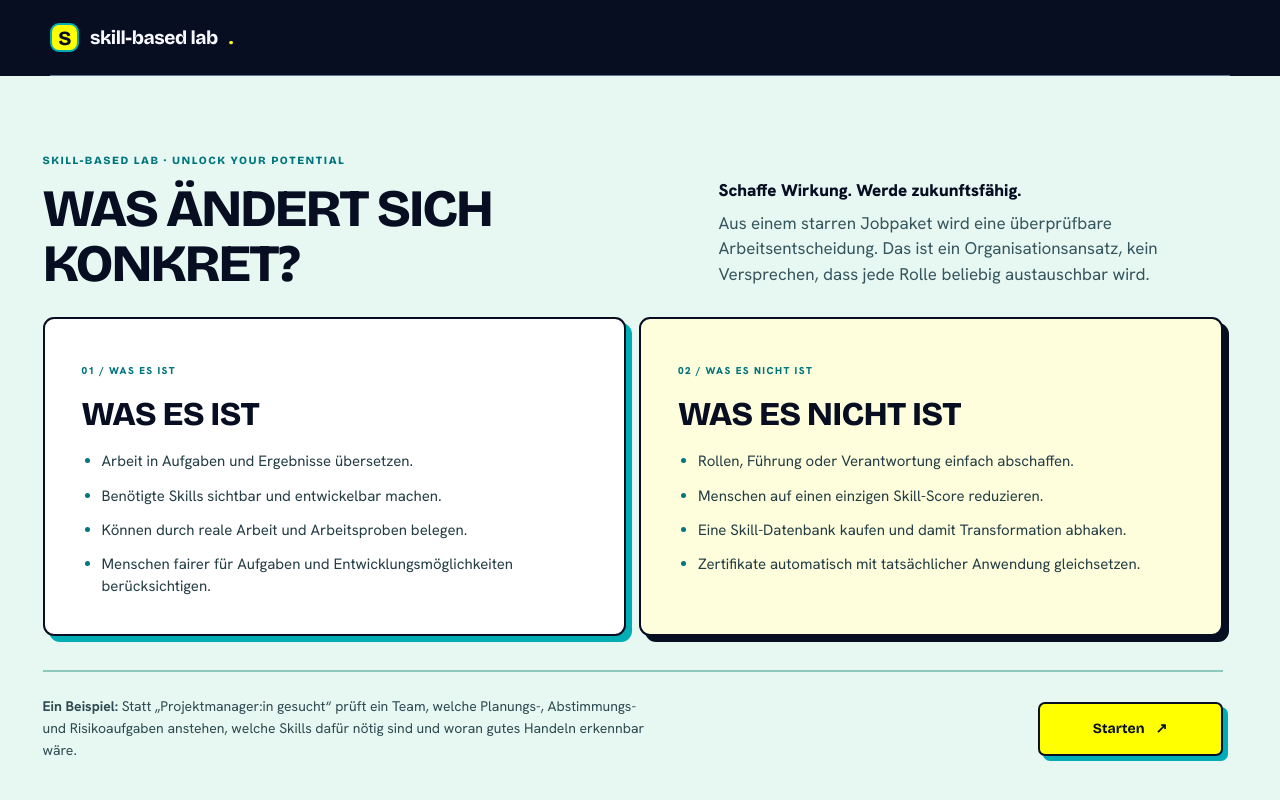
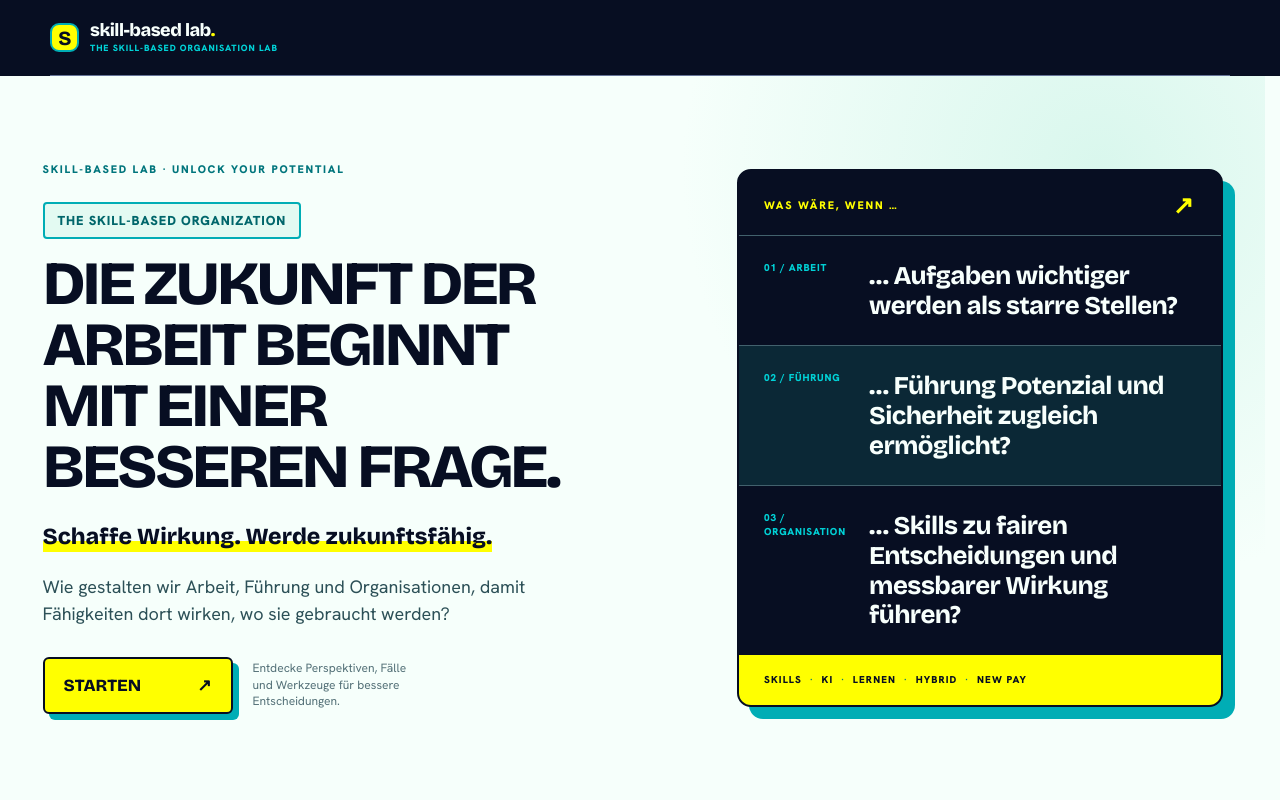
Before and after one commit to aidadulic-ship-it/The-Skillbased-Organisation-Lab, a plain HTML site: page index.html in a window 1280 px wide. Drawn offline with Linux system fonts and the light colour scheme.

Commit message:
Add files via upload

```diff
--- a/decision-studio-library.css
+++ b/decision-studio-library.css
@@ -382,3 +382,36 @@
 /* The navigation appears with the lab and leaves the learning content unobscured. */
 body.rail-open #main{margin-left:178px}
 @media(max-width:700px){body.rail-open #main{margin-left:0;height:calc(100dvh - 66px - 66px)}body.rail-open .icon-rail{top:auto;bottom:0;right:0;width:100%;height:66px;flex-direction:row;justify-content:flex-start;overflow-x:auto;overflow-y:hidden;box-shadow:none;scrollbar-width:thin}body.rail-open .icon-rail button,body.rail-open .icon-rail button.rail-secondary{flex:0 0 70px;flex-direction:column;justify-content:center;text-align:center;width:70px;min-width:70px;min-height:55px;gap:3px;padding:4px 2px;font-size:10px}body.rail-open .icon-rail .rail-divider{display:none}}
+
+/* Opening: one strong invitation before the research and decision work begins. */
+#view-welcome{background:#f6fffb}
+.welcome-stage{min-height:100%;display:grid;align-items:center;padding:clamp(38px,4vw,68px) 0;background:radial-gradient(circle at 87% 13%,#d9f7ed 0,transparent 33%),#f6fffb;color:#070e22}
+.welcome-grid{display:grid;grid-template-columns:minmax(0,1.12fr) minmax(330px,.88fr);gap:clamp(38px,6vw,104px);align-items:center}
+.welcome-copy{max-width:750px}
+.welcome-overline{color:#00757c;font:850 11px/1.4 "Hanken Grotesk",sans-serif;letter-spacing:.16em;text-transform:uppercase}
+.welcome-topic{display:inline-block;margin:24px 0 15px;padding:9px 13px;border:2px solid #00adb5;border-radius:4px;background:#e3faf2;color:#00666b;font:850 13px/1.2 "Hanken Grotesk",sans-serif;letter-spacing:.07em;text-transform:uppercase}
+.welcome-copy h1{color:#070e22;font:850 clamp(48px,4.8vw,68px)/.99 "Bricolage Grotesque",sans-serif;letter-spacing:-.055em;text-transform:uppercase;text-wrap:balance;max-width:17ch;margin:0 0 25px}
+.welcome-promise{display:inline-block;background:linear-gradient(transparent 61%,#ffff00 61%);color:#070e22;font:850 clamp(19px,1.8vw,25px)/1.25 "Bricolage Grotesque",sans-serif;margin:0 0 21px}
+.welcome-lead{max-width:48ch;color:#2c5057;font-size:18px;line-height:1.5;margin:0 0 30px}
+.welcome-actions{display:flex;flex-wrap:wrap;align-items:center;gap:20px}
+.welcome-start{display:inline-flex;align-items:center;justify-content:space-between;gap:26px;min-width:190px;min-height:57px;padding:12px 19px;border:2px solid #070e22;border-radius:6px;background:#ffff00;color:#070e22;box-shadow:6px 6px 0 #00adb5;font:850 17px/1 "Bricolage Grotesque",sans-serif;text-transform:uppercase;cursor:pointer}
+.welcome-start:hover{background:#eafa00;box-shadow:3px 3px 0 #00adb5}
+.welcome-start:focus-visible{outline:3px solid #00666b;outline-offset:5px}
+.welcome-actions>span{max-width:24ch;color:#537077;font-size:12px;line-height:1.4}
+.welcome-board{position:relative;border:2px solid #070e22;border-radius:14px;background:#070e22;color:#f7fffc;box-shadow:12px 12px 0 #00adb5;overflow:hidden}
+.welcome-board-top{display:flex;justify-content:space-between;align-items:center;gap:16px;padding:22px 25px 17px;color:#ffff00;font:850 11px/1.2 "Hanken Grotesk",sans-serif;letter-spacing:.16em}
+.welcome-board-top span:last-child{font-size:25px;line-height:1}
+.welcome-board-row{display:grid;grid-template-columns:88px minmax(0,1fr);gap:17px;align-items:start;padding:25px;border-top:1px solid #42616d}
+.welcome-board-row span{color:#00d2d7;font:850 10px/1.4 "Hanken Grotesk",sans-serif;letter-spacing:.08em}
+.welcome-board-row strong{max-width:25ch;color:#f7fffc;font:750 clamp(20px,2vw,28px)/1.16 "Bricolage Grotesque",sans-serif;letter-spacing:-.025em}
+.welcome-board-row:nth-of-type(3){background:#0b2836}
+.welcome-board-foot{padding:18px 25px;background:#ffff00;color:#070e22;font:850 10px/1.4 "Hanken Grotesk",sans-serif;letter-spacing:.11em}
+.welcome-board-foot b{color:#00757c;padding:0 4px}
+@media(max-width:1050px){.welcome-grid{grid-template-columns:1fr}.welcome-copy h1{max-width:18ch}.welcome-board{max-width:760px}}
+@media(max-width:700px){.welcome-stage{padding:43px 0 62px}.welcome-grid{gap:39px}.welcome-topic{margin:18px 0 14px;font-size:11px}.welcome-copy h1{font-size:clamp(43px,10vw,62px);max-width:17ch}.welcome-lead{font-size:16px}.welcome-actions{align-items:flex-start;gap:16px}.welcome-actions>span{align-self:center}.welcome-board{box-shadow:6px 6px 0 #00adb5}.welcome-board-top{padding:17px 18px 12px}.welcome-board-row{grid-template-columns:1fr;gap:8px;padding:18px}.welcome-board-row strong{font-size:21px}.welcome-board-foot{padding:15px 18px}}
+
+.brand-lockup{display:flex;flex-direction:column;align-items:flex-start;gap:4px;white-space:nowrap}
+.brand-lockup strong{color:#f7fffc;font:800 18px/1 "Bricolage Grotesque",sans-serif;letter-spacing:-.03em}
+.brand-lockup small{color:#00d2d7;font:850 9px/1.15 "Hanken Grotesk",sans-serif;letter-spacing:.1em;text-transform:uppercase}
+.brand-lockup .brand-dot{color:#ffff00}
+@media(max-width:700px){.brand-lockup strong{font-size:15px}.brand-lockup small{font-size:8px;letter-spacing:.04em}.brandmark{flex:none}}
--- a/index.html
+++ b/index.html
@@ -3,9 +3,9 @@
 <head>
   <meta charset="utf-8">
   <meta name="viewport" content="width=device-width, initial-scale=1">
-  <meta name="description" content="Was ist eine Skill-Based Organization? Skill-Based Lab erklärt den Ansatz und verbindet Skills, KI, Führung und die Zukunft der Arbeit mit interaktiven Entscheidungsfällen.">
+  <meta name="description" content="Skill-Based Lab: Entdecke, wie Arbeit, Führung und Organisationen zukunftsfähig werden. The Skill-Based Organization – mit Perspektiven, Fällen und Werkzeugen für Entscheidungen.">
   <meta name="theme-color" content="#070e22">
-  <title>Was ist eine Skill-Based Organization? | Skill-Based Lab</title>
+  <title>The Skill-Based Organization | Skill-Based Lab</title>
   <style>
     :root{--canvas:#f8faff;--cobalt:#3157e8;--night:#111b25;--deep:#192a37;--forest:#284356;--paper:#f3f1eb;--white:#fffdf7;--line:#cbd0d0;--muted:#56636b;--lime:#e6fa76;--orange:#f48b70;--aqua:#9adbd7;--red:#a64c36}
     *{box-sizing:border-box}
@@ -438,7 +438,7 @@
   <a class="skip" href="#main">Zum Inhalt springen</a>
   <div class="dark">
     <header class="container head">
-      <a class="brand" href="#main" aria-label="Skill-Based Lab, zum Anfang"><span class="brandmark" aria-hidden="true">S</span>skill-based lab<span style="color:var(--lime)">.</span></a>
+      <a class="brand" href="#main" aria-label="The Skill-Based Organisation Lab, zum Anfang"><span class="brandmark" aria-hidden="true">S</span><span class="brand-lockup"><strong>skill-based lab<span class="brand-dot">.</span></strong><small>The Skill-Based Organisation Lab</small></span></a>
       <button type="button" class="rail-toggle" id="rail-toggle" aria-expanded="false" aria-controls="area-navigation" hidden><span class="rail-toggle-mark" aria-hidden="true"><i></i><i></i><i></i></span><span class="rail-toggle-label">Menü</span></button>
     </header>
   </div>
@@ -466,6 +466,27 @@
   <span id="view-announcement" class="sr-only" role="status" aria-live="polite"></span>
   <main id="main">
   <div class="view" data-view="welcome" id="view-welcome">
+    <section class="welcome-stage" aria-labelledby="welcome-title">
+      <div class="container welcome-grid">
+        <div class="welcome-copy">
+          <div class="welcome-overline">Skill-Based Lab · Unlock your potential</div>
+          <p class="welcome-topic">The Skill-Based Organization</p>
+          <h1 id="welcome-title">Die Zukunft der Arbeit beginnt mit einer besseren Frage.</h1>
+          <p class="welcome-promise">Schaffe Wirkung. Werde zukunftsfähig.</p>
+          <p class="welcome-lead">Wie gestalten wir Arbeit, Führung und Organisationen, damit Fähigkeiten dort wirken, wo sie gebraucht werden?</p>
+          <div class="welcome-actions"><button type="button" class="welcome-start" id="enter-lab">Starten <span aria-hidden="true">↗</span></button><span>Entdecke Perspektiven, Fälle und Werkzeuge für bessere Entscheidungen.</span></div>
+        </div>
+        <div class="welcome-board" aria-label="Drei Fragen zur Zukunft von Arbeit, Führung und Organisation">
+          <div class="welcome-board-top"><span>WAS WÄRE, WENN …</span><span aria-hidden="true">↗</span></div>
+          <div class="welcome-board-row"><span>01 / ARBEIT</span><strong>… Aufgaben wichtiger werden als starre Stellen?</strong></div>
+          <div class="welcome-board-row"><span>02 / FÜHRUNG</span><strong>… Führung Potenzial und Sicherheit zugleich ermöglicht?</strong></div>
+          <div class="welcome-board-row"><span>03 / ORGANISATION</span><strong>… Skills zu fairen Entscheidungen und messbarer Wirkung führen?</strong></div>
+          <div class="welcome-board-foot">SKILLS <b>·</b> KI <b>·</b> LERNEN <b>·</b> HYBRID <b>·</b> NEW PAY</div>
+        </div>
+      </div>
+    </section>
+  </div>
+  <div class="view" data-view="start" id="view-start" hidden>
     <section class="sbo-explainer" id="sbo-explainer" aria-labelledby="sbo-explainer-title">
       <div class="container">
         <div class="sbo-explainer-head"><div class="eyebrow green">Skill-Based Lab · Unlock your potential</div><h2 id="sbo-explainer-title">Was ändert sich konkret?</h2><p><strong>Schaffe Wirkung. Werde zukunftsfähig.</strong><br>Aus einem starren Jobpaket wird eine überprüfbare Arbeitsentscheidung. Das ist ein Organisationsansatz, kein Versprechen, dass jede Rolle beliebig austauschbar wird.</p></div>
@@ -473,11 +494,9 @@
           <div class="sbo-definition-card is"><span>01 / WAS ES IST</span><h3>Was es ist</h3><ul><li>Arbeit in Aufgaben und Ergebnisse übersetzen.</li><li>Benötigte Skills sichtbar und entwickelbar machen.</li><li>Können durch reale Arbeit und Arbeitsproben belegen.</li><li>Menschen fairer für Aufgaben und Entwicklungsmöglichkeiten berücksichtigen.</li></ul></div>
           <div class="sbo-definition-card is-not"><span>02 / WAS ES NICHT IST</span><h3>Was es nicht ist</h3><ul><li>Rollen, Führung oder Verantwortung einfach abschaffen.</li><li>Menschen auf einen einzigen Skill-Score reduzieren.</li><li>Eine Skill-Datenbank kaufen und damit Transformation abhaken.</li><li>Zertifikate automatisch mit tatsächlicher Anwendung gleichsetzen.</li></ul></div>
         </div>
-        <div class="sbo-explainer-next"><p><strong>Ein Beispiel:</strong> Statt „Projektmanager:in gesucht“ prüft ein Team, welche Planungs-, Abstimmungs- und Risikoaufgaben anstehen, welche Skills dafür nötig sind und woran gutes Handeln erkennbar wäre.</p><button type="button" class="button acid enter-lab" id="enter-lab">Starten <span aria-hidden="true">↗</span></button></div>
+        <div class="sbo-explainer-next"><p><strong>Ein Beispiel:</strong> Statt „Projektmanager:in gesucht“ prüft ein Team, welche Planungs-, Abstimmungs- und Risikoaufgaben anstehen, welche Skills dafür nötig sind und woran gutes Handeln erkennbar wäre.</p><a href="#sbo">Skill-Based Organization vertiefen ↗</a></div>
       </div>
     </section>
-  </div>
-  <div class="view" data-view="start" id="view-start" hidden>
     <section class="start-decision-preview" id="start-decision" aria-labelledby="start-decision-title">
       <div class="container start-decision-grid">
         <div class="start-decision-copy"><div class="eyebrow acid">Aus Wissen wird Entscheidung</div><h2 id="start-decision-title">Jetzt eine echte Frage stellen.</h2><p>Wähle einen fiktiven Fall zu KI, Skills oder hybrider Arbeit. Der Decision Mirror zeigt die Gegenperspektive, die in einem schnellen Beschluss leicht übersehen wird.</p><a class="button acid" href="#check">Grill Me starten ↗</a><small>Interaktive Demo · keine Bewertung deiner Person</small></div>
@@ -1178,7 +1197,7 @@
     }
     railToggle.addEventListener("click",function(){setRailOpen(rail.hidden);});
     document.addEventListener("keydown",function(event){if(event.key==="Escape"&&!rail.hidden){setRailOpen(false);railToggle.focus();}});
-    const sectionViews={main:"welcome","sbo-explainer":"welcome","start-decision":"start",ansatz:"start",game:"game",sbo:"sbo",methode:"learn",inhalte:"learn",tools:"tools",downloads:"downloads","template-library":"downloads","leadership-pack":"downloads",check:"grill",profil:"profile",local:"local",workshop:"workshop","pilot-inquiry":"workshop",quellen:"sources",experten:"sources"};
+    const sectionViews={main:"welcome","sbo-explainer":"start","start-decision":"start",ansatz:"start",game:"game",sbo:"sbo",methode:"learn",inhalte:"learn",tools:"tools",downloads:"downloads","template-library":"downloads","leadership-pack":"downloads",check:"grill",profil:"profile",local:"local",workshop:"workshop","pilot-inquiry":"workshop",quellen:"sources",experten:"sources"};
     const viewNames={welcome:"Einstieg",start:"Start",grill:"Grill Me",game:"Planspiel",sbo:"Skill-Based Organization",learn:"Lernen",profile:"Mein Profil",tools:"Prompts und Skills",downloads:"Formulare und Downloads",local:"Europa und Österreich",workshop:"Workshop",sources:"Quellen und Experten"};
     function resolveView(hash){
       if(sectionViews[hash])return sectionViews[hash];
```
Also changed, not shown: 2 other files.
